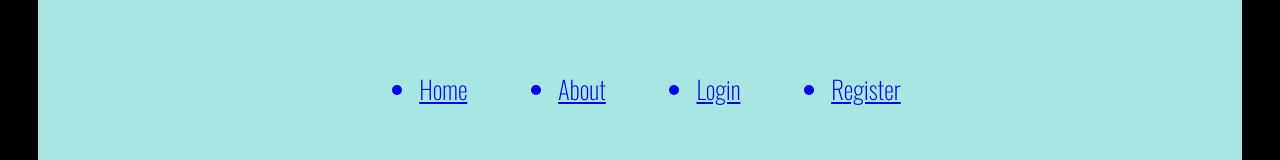
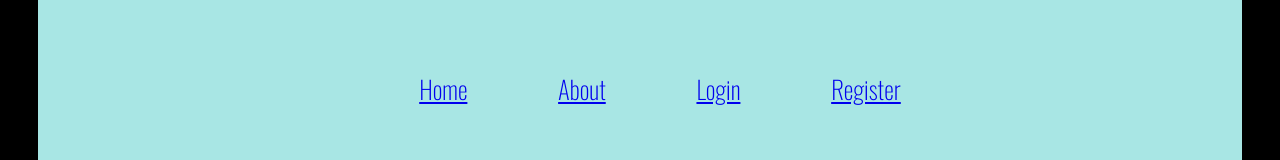
Before and after one commit to momentum-team-7/team-project-questionbox-rainbowfish, a React (Create React App) app: page / in a window 1280 px wide. Shown: the part 162-322 px from the top of the page. Built offline with nearby package versions, Linux system fonts and the light colour scheme.

Commit message:
removed bullets

```diff
--- a/src/App.css
+++ b/src/App.css
@@ -25,6 +25,7 @@ nav {
     display: flex;
     justify-content: space-between;
     align-items: center;
+    list-style: none;
     font-size: 25px;
     font-family: 'Oswald', sans-serif;
 }
```
